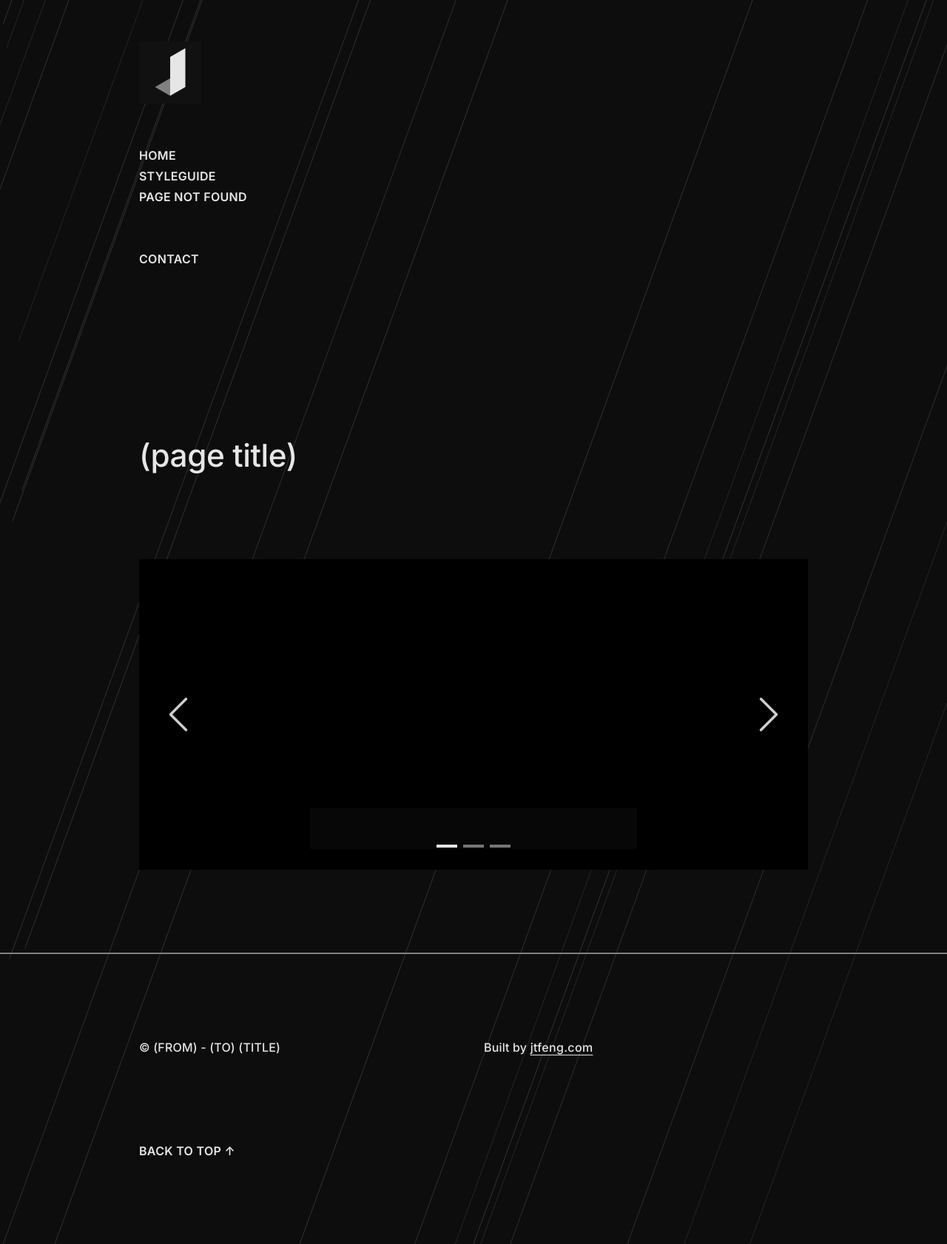
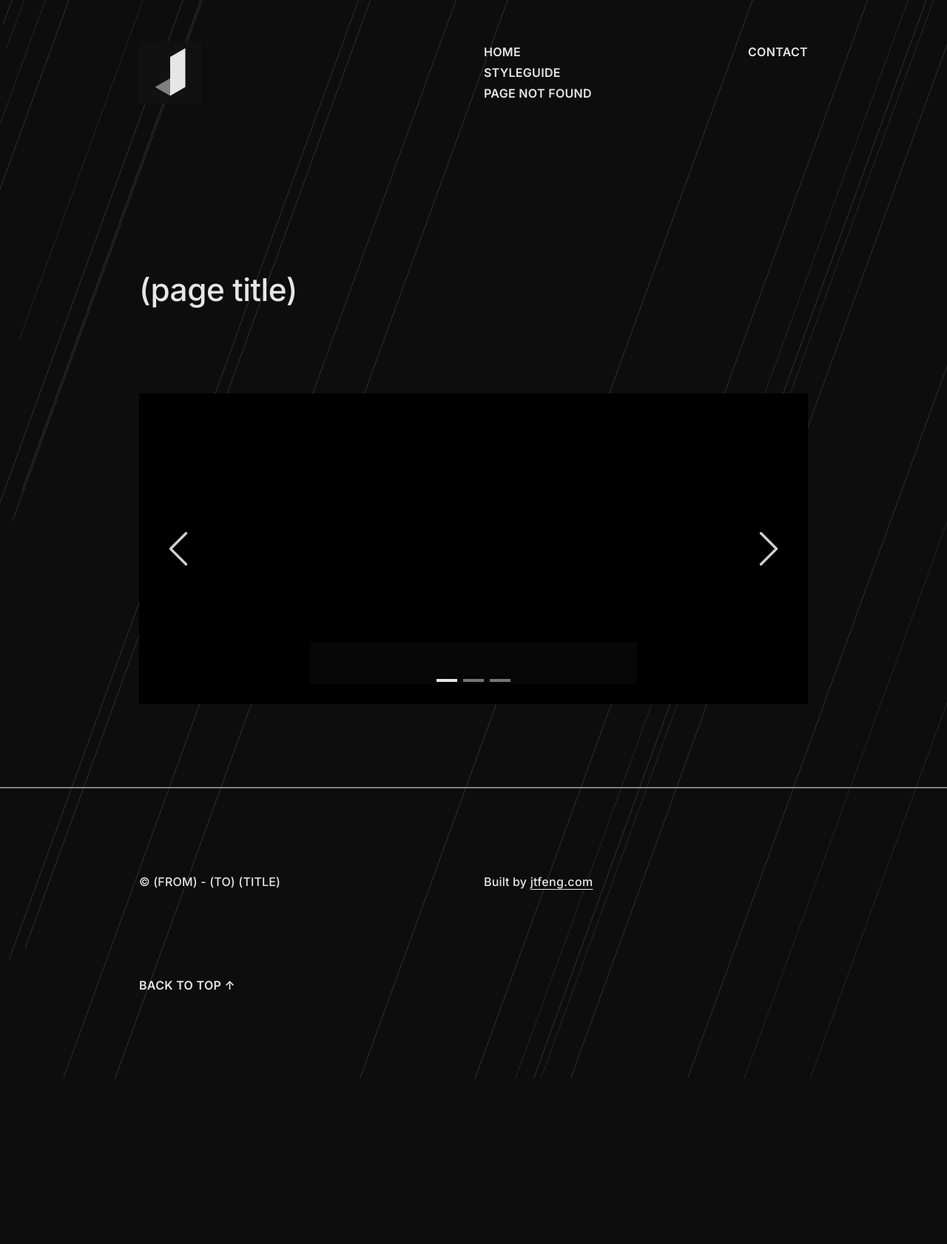
Before and after one commit to jingtianfeng/jekytrap, a Jekyll site: the page built from index.html, in a window 1280 px wide. Shown: the whole page at 74% size. Built offline with Jekyll 4.4.1, drawn with Linux system fonts in a browser that asks for light colours; after the commit the page ends 1458 px from its top, so only the background shows below that.

Commit message:
UPDATE _includes/nav-top.html: all xl to sm

```diff
--- a/_includes/nav-top.html
+++ b/_includes/nav-top.html
@@ -2,7 +2,7 @@
      class="">
     <div class="container pt-5 pb-7">
         <div class="row gy-5">
-            <div class="col-4 col-xl-2">
+            <div class="col-4 col-sm-2">
                 <div class="d-flex flex-column align-items-start"
                      style="max-width: 280px;">
                     <a href="{{ '/' | relative_url }}">
@@ -14,7 +14,7 @@
                     </a>
                 </div>
             </div>
-            <div class="col-4 col-xl-1">
+            <div class="col-4 col-sm-1">
                 <div class="d-flex flex-column align-items-start"
                      style="max-width: 280px;">
                     <a href="{{ '/' | relative_url }}">
@@ -28,8 +28,8 @@
                     </a>
                 </div>
             </div>
-            <div class="col-4 col-xl-1">
-                <div class="d-flex flex-column align-items-start align-items-xl-end"
+            <div class="col-4 col-sm-1">
+                <div class="d-flex flex-column align-items-start align-items-sm-end"
                      style="max-width: 280px;">
                     <a href="#footer">Contact</a>
                 </div>
```
